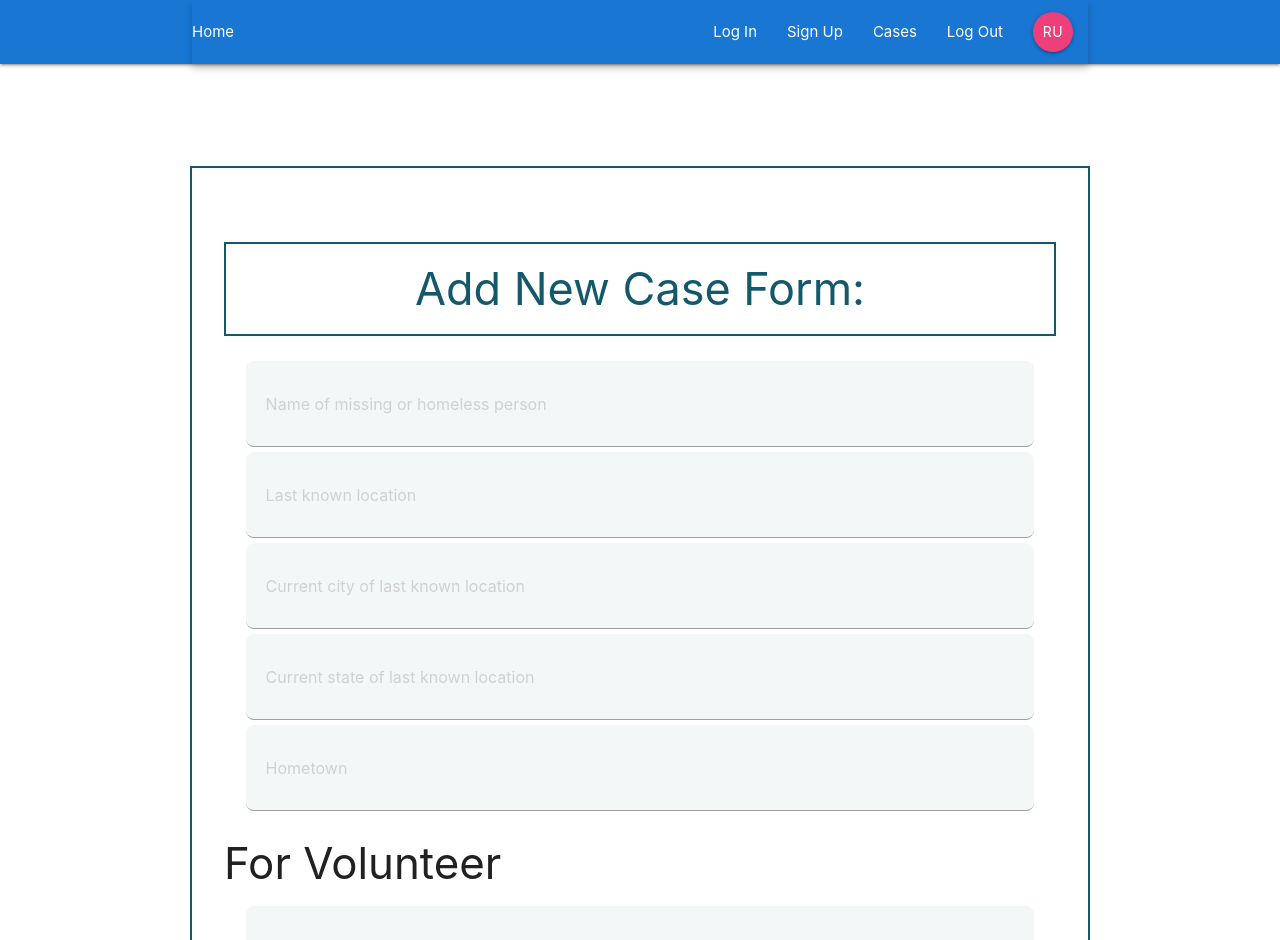
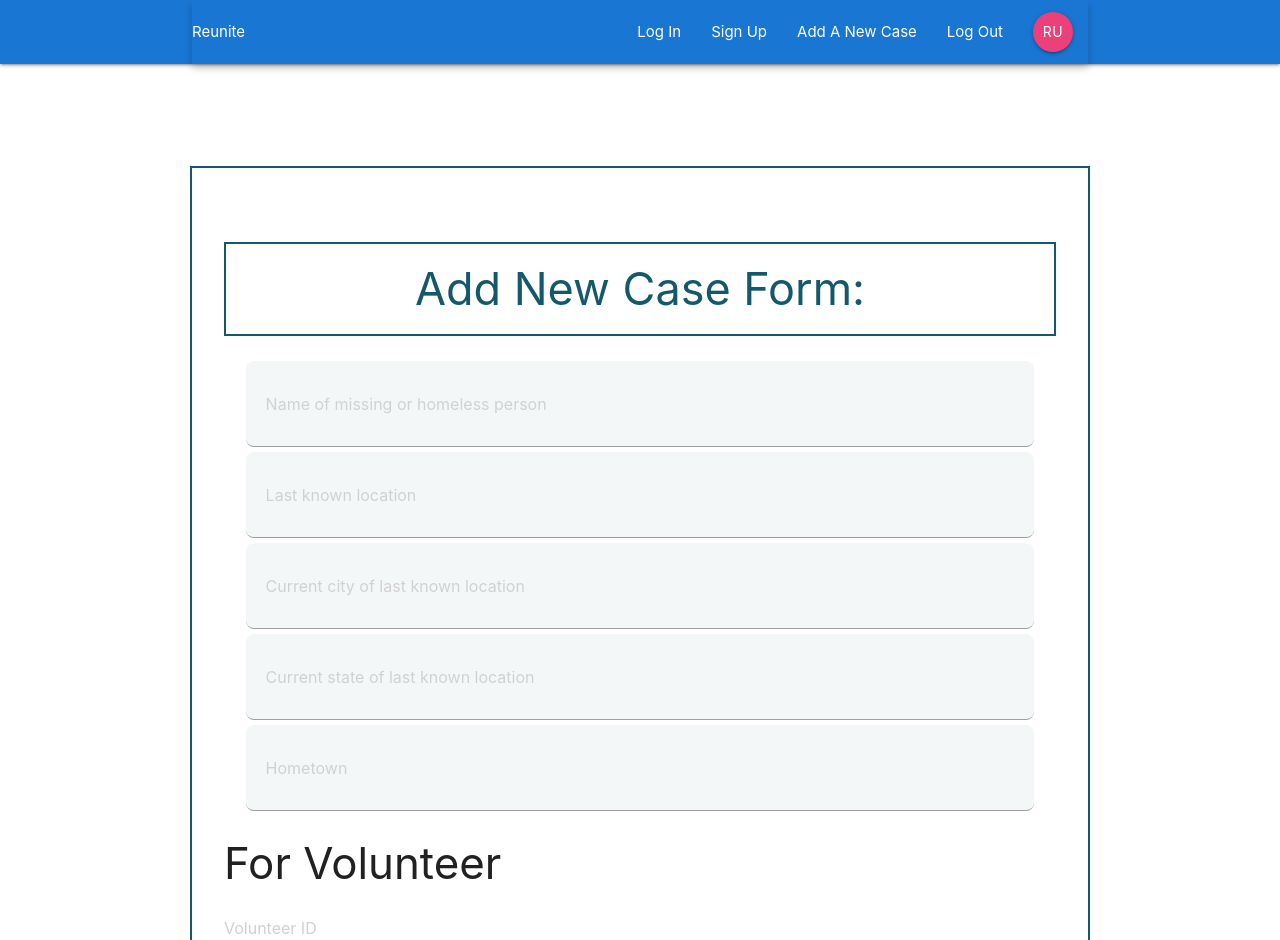
Before and after one commit to BW-Miracle-Messages/Front-End, a React (Create React App) app in the folder front-end/: page /volunteer-add-case in a window 1280 px wide. Shown: the top 940 px of the page. Built offline with nearby package versions, Linux system fonts and the light colour scheme; no server answers; sample sign-in values are in the browser's storage.

Commit message:
linked things together forever

```diff
--- a/front-end/src/Actions/index.js
+++ b/front-end/src/Actions/index.js
@@ -23,7 +23,7 @@ export const addFamily = (family, id) => {
     return(dispatch) => {
         dispatch({ type: POSTING_FAMILY_START });
         axios
-        .post(`https://miracle-messages2019.herokuapp.com/api/case/${id}/family`, family)
+        .post(`https://miracle-messages2019.herokuapp.com/api/volunteers/case/${id}/family`, family)
         .then(res => {
             console.log(res.data)
             console.log(family)
--- a/front-end/src/App.js
+++ b/front-end/src/App.js
@@ -7,11 +7,11 @@ import VolunteerLogin from './Components/VolunteerLogin/VolunteerLogin';
 import VolunteerSignUp from './Components/VolunteerSignUp/VolunteerSignup';
 import VolunteerAddCase from './Components/VolunteerAddCase/VolunteerAddCase'
 import HomeScreenCases from './Components/HomeScreenCases/HomeScreenCases'
-import FamilyAddCase from './Components/FamilyAddCase/FamilyAddCase';
+// import FamilyAddCase from './Components/FamilyAddCase/FamilyAddCase';
 import ProtectedRoute from './Components/ProtectedRoute/ProtectedRoute';
 import FooterNav from './Components/FooterNav/FooterNav';
 import VolunteerEditandDelete from './Components/VoluneteerEditandDelete/VolunteerEditandDelete'
-// import FamilyAddData from './Components/FamilyAddData./FamilyAddData'
+import FamilyAddData from './Components/FamilyAddData./FamilyAddData'
 
 function App() {
   const [caseData, setCaseData] = useState([])
@@ -21,7 +21,7 @@ function App() {
     axios
     .get('https://miracle-messages2019.herokuapp.com/api/cases')
     .then(res => {
-      console.log(res.data)
+      // console.log(res.data)
       setCaseData(res.data)
     })
   }, [])
@@ -33,8 +33,8 @@ function App() {
       <Route exact path='/' component={HomeScreenCases} />
       <Route path='/login' component={VolunteerLogin} />
       <Route path='/signup' component={VolunteerSignUp} />
-      <Route path='/family-add-case' component={FamilyAddCase} setCaseData={setCaseData}/>
-      {/* <Route path='/:id/family-add-data' component={FamilyAddData} /> */}
+      {/* <Route path='/family-add-case' component={FamilyAddCase} setCaseData={setCaseData}/> */}
+      <Route path='/:id/family-add-data' component={FamilyAddData} />
 
       <ProtectedRoute exact path='/volunteer-add-case'
       component={VolunteerAddCase}
--- a/front-end/src/Components/HeaderNav/HeaderNav.js
+++ b/front-end/src/Components/HeaderNav/HeaderNav.js
@@ -7,7 +7,7 @@ const HeaderNav = () => {
     return (
         <nav className="nav-wrapper blue darken-2">
             <div className='container'>
-                <Link to='/'>Home</Link>
+                <Link to='/'>Reunite</Link>
                 <SignedInLink />
                 <SignedOutLink />
             </div>
@@ -20,7 +20,7 @@ export default HeaderNav;
 const SignedInLink = () =>{
     return (
         <ul className ="right">
-            <li><NavLink to='/'>Cases</NavLink></li>
+            <li><NavLink to='/volunteer-add-case'>Add A New Case</NavLink></li>
             <li><NavLink to='/'>Log Out</NavLink></li>
             <li><NavLink to='/' className='btn btn-floating pink lighten-1'>RU</NavLink></li>
         </ul>
--- /dev/null
+++ b/front-end/src/Components/HomeScreenCases/CaseCard.js
@@ -0,0 +1,39 @@
+import React, { useState, useEffect } from 'react';
+import {withRouter} from 'react-router-dom';
+import axios from 'axios';
+
+function CaseCard(props) {
+
+    useEffect(() => {
+        axios.get('https://miracle-messages2019.herokuapp.com/api/volunteers/case/2/family')
+        .then(res => {
+            console.log(res.data)
+        })
+    }, [])
+
+    const {data} = props
+    // console.log(props)
+    const goToEdit = () => {
+        props.history.push(`/volunteer-edit-delete-case/${props.data.id}`)
+        console.log(CaseCard)
+    }
+    const goToAddFamData = () => {
+        props.history.push(`/${props.data.id}/family-add-data`)
+    }
+
+    return (
+        <div className='case-card' key={data.id}>
+            <h4><i>{data.homie_name}</i></h4>
+            <h6>Current State: <i>{data.current_state}</i></h6>
+            <h6>Current City: <i>{data.current_city}</i></h6>
+            <h6>Last Location: <i>{data.last_location}</i></h6>
+            <div className='btn-edit'>
+                <button className='button-edit' onClick={goToEdit}>Edit Case</button>
+                <button className='button-edit' onClick={goToAddFamData}>Add Family Data</button>
+            </div>
+
+        </div>
+    );
+  }
+
+  export default withRouter(CaseCard)
--- a/front-end/src/Components/HomeScreenCases/HomeScreenCases.js
+++ b/front-end/src/Components/HomeScreenCases/HomeScreenCases.js
@@ -1,10 +1,13 @@
 import React, { useState, useEffect } from 'react';
+import {withRouter} from 'react-router-dom';
 import axios from 'axios'
 import './HomeScreenCases.scss'
+import CaseCard from './CaseCard'
 
 
 
-const HomeScreenCases = () => {
+const HomeScreenCases = props => {
+
     const [data, setData] = useState([])
     useEffect(() => {
         axios
@@ -24,21 +27,28 @@ const HomeScreenCases = () => {
     );
 }
 
- function CaseCard({data}) {
-    return (
-        <div className='case-card'>
-            <h4><i>{data.homie_name}</i></h4>
-            <h6>Cureent State: <i>{data.current_state}</i></h6>
-            <h6>Current City: <i>{data.current_city}</i></h6>
-            <h6>Last Location: <i>{data.last_location}</i></h6>
-            <div className='btn-edit'>
-                <button className='button-edit'>Edit Case</button>
-                <button className='button-edit'>Add Family Data</button>
-            </div>
+    // CaseCard
 
-        </div>
-    );
-  }
+//  function CaseCard({data}, props) {
+
+//     const goToEdit = () => {
+//         props.history.push(`/volunteer-edit-delete-case/${props.match.params.id}`)
+//         console.log(CaseCard)
+//     }
+//     return (
+//         <div className='case-card' key={data.id}>
+//             <h4><i>{data.homie_name}</i></h4>
+//             <h6>Current State: <i>{data.current_state}</i></h6>
+//             <h6>Current City: <i>{data.current_city}</i></h6>
+//             <h6>Last Location: <i>{data.last_location}</i></h6>
+//             <div className='btn-edit'>
+//                 <button className='button-edit' onClick={goToEdit}>Edit Case</button>
+//                 <button className='button-edit'>Add Family Data</button>
+//             </div>
+
+//         </div>
+//     );
+//   }
 
 
 export default HomeScreenCases;
--- a/front-end/src/Components/VolunteerAddCase/VolunteerAddCase.js
+++ b/front-end/src/Components/VolunteerAddCase/VolunteerAddCase.js
@@ -24,7 +24,7 @@ const VolunteerAddCase = (props) => {
         //.post((https://miracle-messages2019.herokuapp.com/api/cases))
 
         // Volunteer form
-        newVolunteerName : '',
+        volunteer_id : '',
     }
 
     const [detail, setDetail] = useState(newForm)
@@ -42,7 +42,8 @@ const VolunteerAddCase = (props) => {
         current_city: detail.current_city,
         current_state: detail.current_state,
         last_location: detail.last_location,
-        hometown: detail.hometown
+        hometown: detail.hometown,
+        volunteer_id: detail.volunteer_id
     }
 
     const submitForm = e => {
@@ -100,9 +101,10 @@ const VolunteerAddCase = (props) => {
 
                 <h3>For Volunteer</h3>
                 <input
-                name ='newVolunteerName'
-                placeholder="Volunteer name"
-                value={detail.newVolunteerName}
+                name ='volunteer_id'
+                type="number"
+                placeholder="Volunteer ID"
+                value={detail.volunteer_id}
                 onChange={handleChange}
                 />
                 <div className="button-container">
```
Also changed, not shown: front-end/src/Components/IndividualCase/IndividualCase.js (added, +23 -0 lines).
